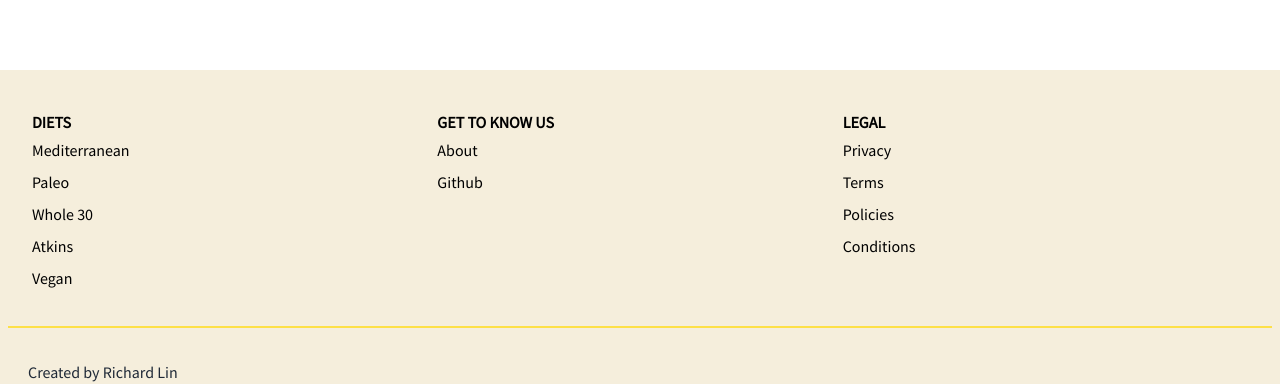
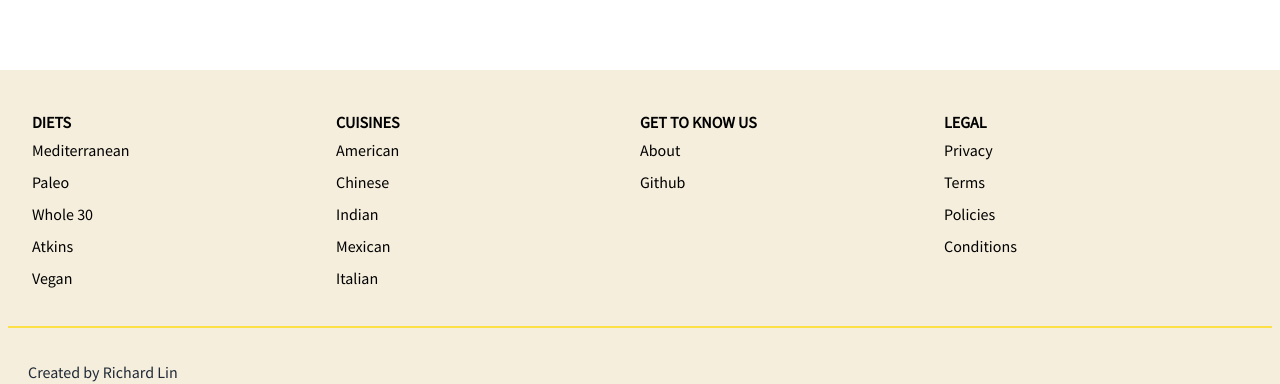
Before and after one commit to richxrd/cookbook, a React (Create React App) app in the folder client/: page / in a window 1280 px wide. Shown: the part 2690-3074 px from the top of the page. Built offline with nearby package versions, Linux system fonts and the light colour scheme.

Commit message:
added cuisines column

```diff
--- a/client/src/components/Footer.js
+++ b/client/src/components/Footer.js
@@ -3,7 +3,7 @@ import React from "react";
 const Footer = () => {
     return (
         <div className="w-full bg-[#f5eedc] text-black py-y px-2">
-            <div className="max-w-screen-xl mx-auto grid grid-cols-2 md:grid-cols-3 border-b-2 border-b-yellow-300 px-6 py-8">
+            <div className="max-w-screen-xl mx-auto grid grid-cols-2 md:grid-cols-4 border-b-2 border-b-yellow-300 px-6 py-8">
                 <div>
                     <h1 className="font-bold uppercase pt-2">Diets</h1>
                     <ul>
@@ -12,6 +12,16 @@ const Footer = () => {
                         <li className="py-1">Whole 30</li>
                         <li className="py-1">Atkins</li>
                         <li className="py-1">Vegan</li>
+                    </ul>
+                </div>
+                <div>
+                    <h1 className="font-bold uppercase pt-2">Cuisines</h1>
+                    <ul>
+                        <li className="py-1">American</li>
+                        <li className="py-1">Chinese</li>
+                        <li className="py-1">Indian</li>
+                        <li className="py-1">Mexican</li>
+                        <li className="py-1">Italian</li>
                     </ul>
                 </div>
                 <div>
```
